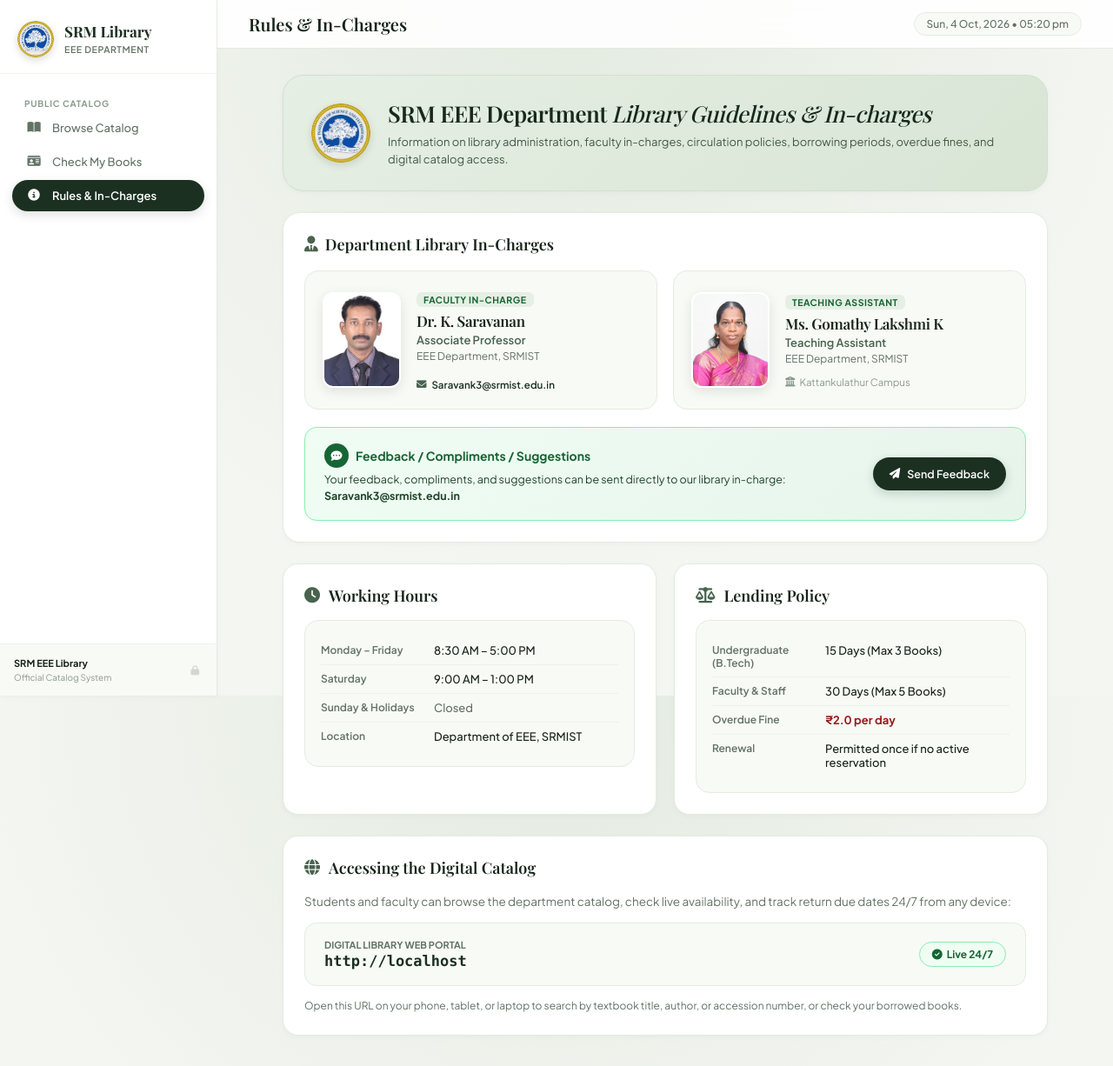
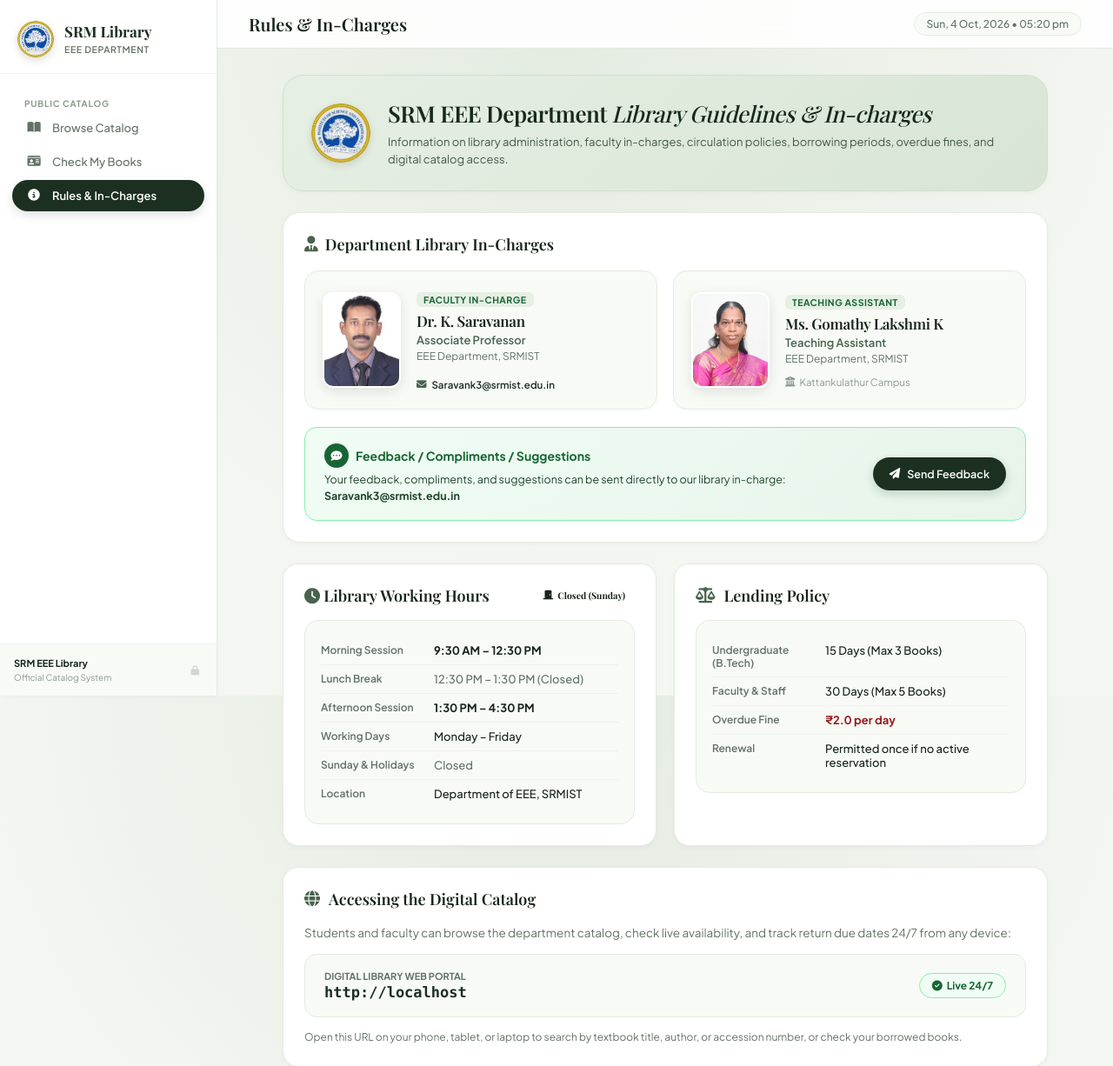
Before and after one commit to saaqibA21/libsrm, a Flask app: page /info in a window 1280 px wide. Shown: the top 1226 px of the page at 87% size. Run offline with Flask 3, Linux system fonts and the light colour scheme; data comes from the database, SQL or seed files in the repository; both versions use the stored data as it was after the commit; some web fonts are replaced.

Commit message:
feat: Update library timings to 9:30 AM – 12:30 PM & 1:30 PM – 4:30 PM across portal, poster, settings, and live status

```diff
--- a/library_app/database.py
+++ b/library_app/database.py
@@ -153,6 +153,9 @@ def initialize_db():
         "github_backup_repo": "saaqibA21/libsrm",
         "github_backup_branch": "main",
         "github_last_backup_status": "Active",
+        "library_hours_morning": "9:30 AM – 12:30 PM",
+        "library_hours_afternoon": "1:30 PM – 4:30 PM",
+        "library_hours_display": "9:30 AM – 12:30 PM & 1:30 PM – 4:30 PM",
     }
     for k, v in defaults.items():
         c.execute("INSERT OR IGNORE INTO settings VALUES (?, ?)", (k, v))
--- a/library_app/utils/generate_poster_image.py
+++ b/library_app/utils/generate_poster_image.py
@@ -223,7 +223,7 @@ def render_premium_poster(target_url="https://eeelibrary.org"):
     draw.text((80, height - 120), "EEE DEPARTMENT LIBRARY  •  SRM INSTITUTE OF SCIENCE AND TECHNOLOGY", fill=WHITE, font=get_font("segoeuib.ttf", 24))
     draw.text((80, height - 80), "Knowledge Drives Innovation  |  Location: Department of EEE, SRMIST", fill=TEXT_MUTED, font=font_footer)
 
-    hours_str = "Working Hours: Mon – Fri: 8:30 AM – 5:00 PM  |  Sat: 9:00 AM – 1:00 PM"
+    hours_str = "Working Hours: 9:30 AM – 12:30 PM & 1:30 PM – 4:30 PM (Mon – Fri)"
     draw.text((width - 80, height - 120), hours_str, fill=MINT_GREEN, font=get_font("segoeuib.ttf", 22), anchor="ra")
     draw.text((width - 80, height - 80), f"Digital Portal: {url_text}", fill=GOLD_LIGHT, font=font_footer, anchor="ra")
 
--- a/library_app/utils/poster_generator.py
+++ b/library_app/utils/poster_generator.py
@@ -315,8 +315,8 @@ def build_poster_pdf(target_url: str = "https://srm-eee-library.onrender.com", o
 
     c.setFont("Helvetica", 7)
     c.setFillColor(colors.HexColor("#E2E8F0"))
-    c.drawString(306, 44, "Monday – Friday:  8:30 AM – 5:00 PM")
-    c.drawString(306, 34, "Saturday:  9:00 AM – 1:00 PM")
+    c.drawString(306, 44, "Morning: 9:30 AM – 12:30 PM  |  Lunch: 12:30 – 1:30 PM")
+    c.drawString(306, 34, "Afternoon: 1:30 PM – 4:30 PM  (Mon – Fri)")
 
     c.setFont("Helvetica", 6.5)
     c.setFillColor(colors.HexColor("#94A3B8"))
--- a/webapp/templates/catalog.html
+++ b/webapp/templates/catalog.html
@@ -6,8 +6,9 @@
 <!-- Hero Banner (Ostra Style) -->
 <div style="background: linear-gradient(135deg, #E6EFE4 0%, #D8E5D5 100%); border: 1px solid #D1E0CE; border-radius: 24px; padding: 34px 38px; margin-bottom: 26px; position: relative; overflow: hidden; box-shadow: var(--shadow-sm);">
  <div style="max-width: 720px; position: relative; z-index: 2;">
- <div style="display:inline-flex; align-items:center; gap:8px; background: rgba(255,255,255,0.7); backdrop-filter: blur(8px); padding: 5px 14px; border-radius: 9999px; font-size: 11.5px; font-weight: 600; color: var(--accent-text); margin-bottom: 12px; border: 1px solid rgba(255,255,255,0.6);">
- <span style="width:6px; height:6px; background:#166534; border-radius:50%;"></span> Live Circulation Catalog • SRMIST Kattankulathur
+ <div style="display:inline-flex; align-items:center; gap:8px; flex-wrap:wrap; background: rgba(255,255,255,0.75); backdrop-filter: blur(8px); padding: 5px 14px; border-radius: 9999px; font-size: 11.5px; font-weight: 600; color: var(--accent-text); margin-bottom: 12px; border: 1px solid rgba(255,255,255,0.6);">
+ <span style="display:inline-flex; align-items:center; gap:6px;"><span style="width:6px; height:6px; background:#166534; border-radius:50%;"></span> Live Circulation Catalog • SRMIST</span>
+ <span style="display:inline-flex; align-items:center; gap:5px; border-left:1px solid rgba(0,0,0,0.15); padding-left:8px; color:#14532D;"><i class="fa fa-clock"></i> Timings: 9:30 AM – 12:30 PM &amp; 1:30 PM – 4:30 PM</span>
  </div>
  <h1 class="serif-heading" style="font-size: 32px; line-height: 1.18; color: #16291C; margin-bottom: 10px;">
  Find Books & Check <em>Real-Time Availability</em>
--- a/webapp/templates/info.html
+++ b/webapp/templates/info.html
@@ -96,11 +96,16 @@
   <!-- Timings & Policies -->
   <div class="two-col" style="margin-bottom: 24px;">
     <div class="card" style="border-radius: 18px;">
-      <div class="card-title"><i class="fa fa-clock" style="color:var(--accent);"></i> Working Hours</div>
+      <div class="card-title" style="display:flex; justify-content:space-between; align-items:center; flex-wrap:wrap; gap:8px;">
+        <span><i class="fa fa-clock" style="color:var(--accent);"></i> Library Working Hours</span>
+        <span id="liveLibraryStatusBadge" class="badge badge-success" style="font-size:10.5px;">Checking...</span>
+      </div>
       <div class="info-card">
-        <div class="info-row"><span class="lbl">Monday – Friday</span><span class="val">8:30 AM – 5:00 PM</span></div>
-        <div class="info-row"><span class="lbl">Saturday</span><span class="val">9:00 AM – 1:00 PM</span></div>
-        <div class="info-row"><span class="lbl">Sunday & Holidays</span><span class="val" style="color:var(--muted);">Closed</span></div>
+        <div class="info-row"><span class="lbl">Morning Session</span><span class="val" style="font-weight:700; color:var(--text);">9:30 AM – 12:30 PM</span></div>
+        <div class="info-row"><span class="lbl">Lunch Break</span><span class="val" style="color:var(--muted);">12:30 PM – 1:30 PM (Closed)</span></div>
+        <div class="info-row"><span class="lbl">Afternoon Session</span><span class="val" style="font-weight:700; color:var(--text);">1:30 PM – 4:30 PM</span></div>
+        <div class="info-row"><span class="lbl">Working Days</span><span class="val">Monday – Friday</span></div>
+        <div class="info-row"><span class="lbl">Sunday &amp; Holidays</span><span class="val" style="color:var(--muted);">Closed</span></div>
         <div class="info-row"><span class="lbl">Location</span><span class="val">Department of EEE, SRMIST</span></div>
       </div>
     </div>
@@ -139,3 +144,45 @@
   </div>
 </div>
 {% endblock %}
+
+{% block scripts %}
+<script>
+function updateLiveLibraryStatus() {
+  const badge = document.getElementById('liveLibraryStatusBadge');
+  if (!badge) return;
+  const now = new Date();
+  const day = now.getDay(); // 0: Sun, 6: Sat
+  const mins = now.getHours() * 60 + now.getMinutes();
+
+  const mStart = 9 * 60 + 30;  // 9:30 AM (570)
+  const mEnd = 12 * 60 + 30;   // 12:30 PM (750)
+  const aStart = 13 * 60 + 30; // 1:30 PM (810)
+  const aEnd = 16 * 60 + 30;   // 4:30 PM (990)
+
+  if (day === 0) {
+    badge.className = 'badge badge-gray';
+    badge.innerHTML = '<i class="fa fa-door-closed"></i> Closed (Sunday)';
+  } else if (mins >= mStart && mins < mEnd) {
+    badge.className = 'badge badge-success';
+    badge.innerHTML = '<i class="fa fa-door-open"></i> Open Now (Morning Session: 9:30 AM – 12:30 PM)';
+  } else if (mins >= mEnd && mins < aStart) {
+    badge.className = 'badge badge-warning';
+    badge.innerHTML = '<i class="fa fa-utensils"></i> Lunch Break (Opens 1:30 PM)';
+  } else if (mins >= aStart && mins < aEnd) {
+    badge.className = 'badge badge-success';
+    badge.innerHTML = '<i class="fa fa-door-open"></i> Open Now (Afternoon Session: 1:30 PM – 4:30 PM)';
+  } else if (mins < mStart) {
+    badge.className = 'badge badge-gray';
+    badge.innerHTML = '<i class="fa fa-moon"></i> Closed (Opens at 9:30 AM)';
+  } else {
+    badge.className = 'badge badge-gray';
+    badge.innerHTML = '<i class="fa fa-moon"></i> Closed for Today (Opens Tomorrow at 9:30 AM)';
+  }
+}
+
+document.addEventListener('DOMContentLoaded', () => {
+  updateLiveLibraryStatus();
+  setInterval(updateLiveLibraryStatus, 30000); // refresh every 30s
+});
+</script>
+{% endblock %}
--- a/webapp/templates/poster.html
+++ b/webapp/templates/poster.html
@@ -757,9 +757,9 @@
       <div class="footer-divider"></div>
       <div class="footer-right">
         <div class="hours-title"><i class="fa fa-clock"></i> Library Working Hours</div>
-        <div class="hours-val">Monday – Friday: 8:30 AM – 5:00 PM</div>
-        <div class="hours-val">Saturday: 9:00 AM – 1:00 PM</div>
-        <div class="hours-closed">Closed on Sundays & University Holidays</div>
+        <div class="hours-val">Morning: 9:30 AM – 12:30 PM &nbsp;|&nbsp; Lunch: 12:30 – 1:30 PM</div>
+        <div class="hours-val">Afternoon: 1:30 PM – 4:30 PM &nbsp;(Mon – Fri)</div>
+        <div class="hours-closed">Closed on Sundays &amp; University Holidays</div>
       </div>
     </footer>
 
--- a/webapp/templates/settings.html
+++ b/webapp/templates/settings.html
@@ -19,6 +19,12 @@
  <input class="form-control" name="library_name" value="{{ settings.library_name }}"></div>
  <div class="form-group"><label>Librarian Desk PIN</label>
  <input class="form-control" type="password" name="staff_pin" value="{{ settings.staff_pin or '1234' }}" placeholder="Default: 1234"></div>
+ <div class="form-row cols-2">
+ <div class="form-group"><label>Morning Session</label>
+ <input class="form-control" name="library_hours_morning" value="{{ settings.library_hours_morning or '9:30 AM – 12:30 PM' }}" placeholder="9:30 AM – 12:30 PM"></div>
+ <div class="form-group"><label>Afternoon Session</label>
+ <input class="form-control" name="library_hours_afternoon" value="{{ settings.library_hours_afternoon or '1:30 PM – 4:30 PM' }}" placeholder="1:30 PM – 4:30 PM"></div>
+ </div>
  <hr class="divider">
  <div class="card-title">Borrowing Periods</div>
  <div class="form-row cols-2">
```
Also changed, not shown: library.db.
